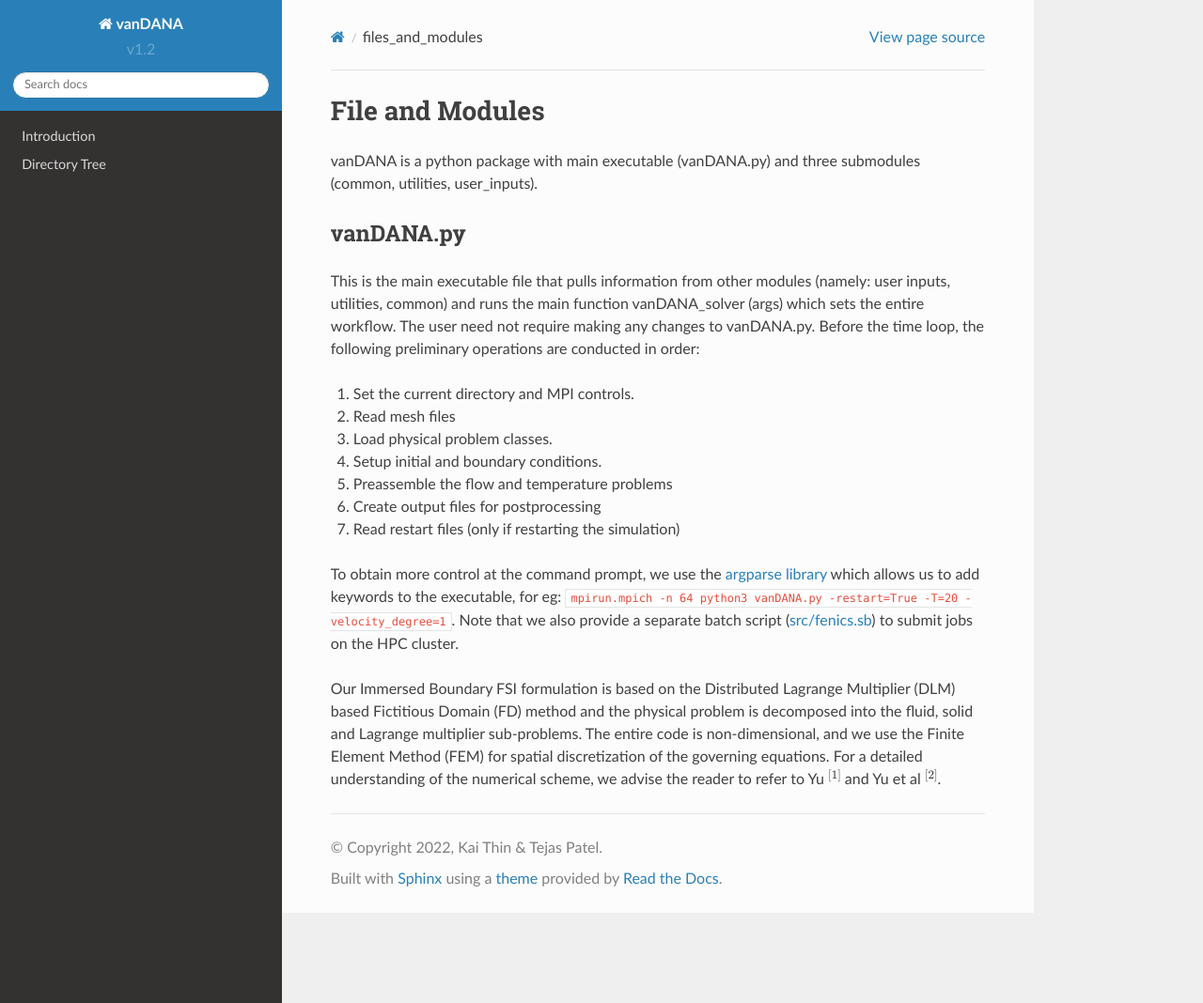
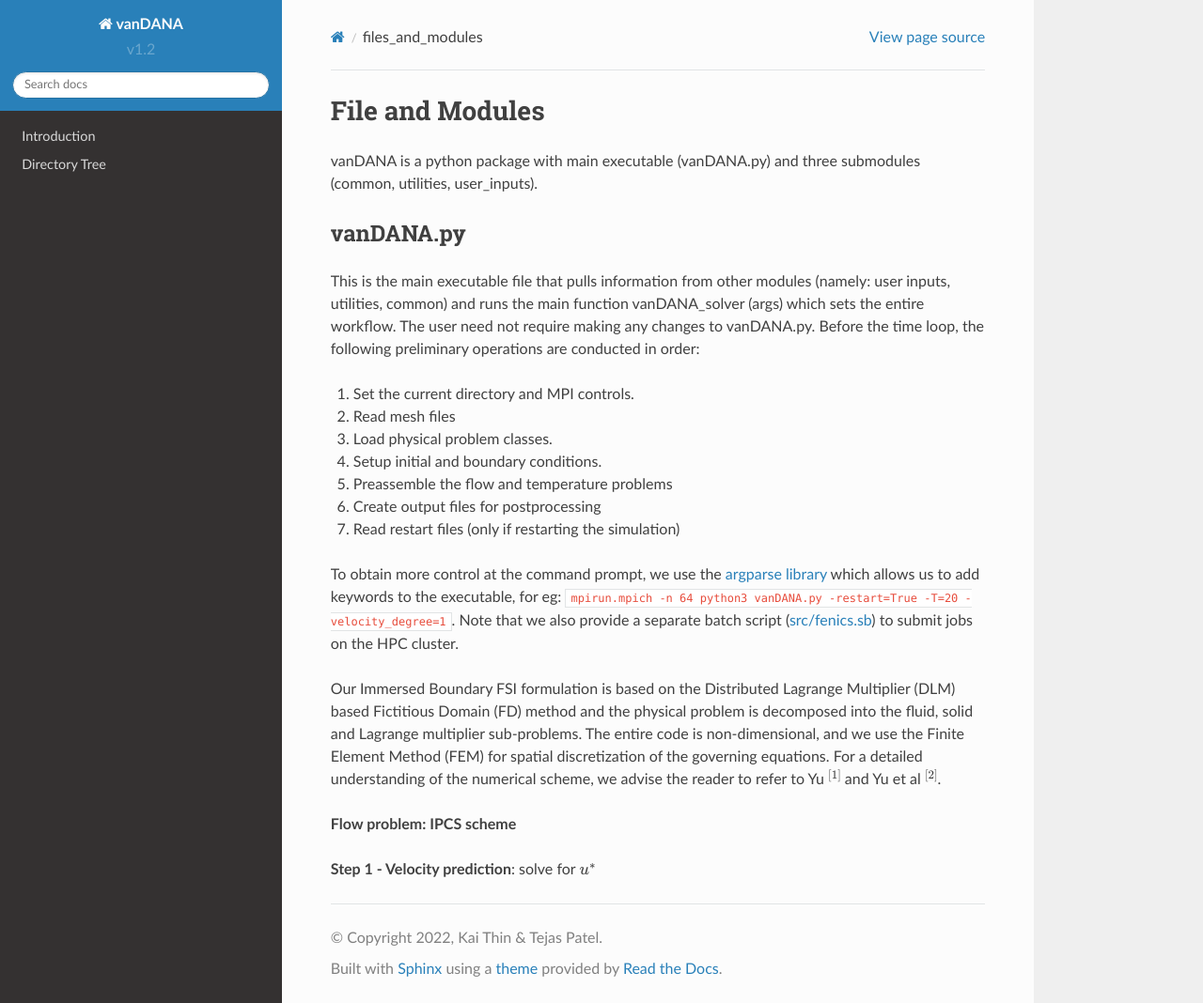
Before and after one commit to kaithin5/test, a Sphinx documentation site: the page built from docs/source/files_and_modules.rst, in a window 1280 px wide and 1068 px high. Shown: the whole window at 94% size. Built offline with Sphinx 7.4.7 and the Read the Docs theme 2.0.0, drawn with Linux system fonts in a browser that asks for light colours; pages that are not in the unit, such as notebooks, are missing from menus.

Commit message:
Update files_and_modules.rst

```diff
--- a/docs/source/files_and_modules.rst
+++ b/docs/source/files_and_modules.rst
@@ -24,3 +24,7 @@ This is the main executable file that pulls information from other modules (name
 To obtain more control at the command prompt, we use the `argparse library <https://docs.python.org/3/library/argparse.html>`__ which allows us to add keywords to the executable, for eg: ``mpirun.mpich -n 64 python3 vanDANA.py -restart=True -T=20 -velocity_degree=1``. Note that we also provide a separate batch script (`src/fenics.sb <https://github.com/patelte8/vanDANA/blob/IB-FSI/src/fenics.sb>`__) to submit jobs on the HPC cluster.
 
 Our Immersed Boundary FSI formulation is based on the Distributed Lagrange Multiplier (DLM) based Fictitious Domain (FD) method and the physical problem is decomposed into the fluid, solid and Lagrange multiplier sub-problems. The entire code is non-dimensional, and we use the Finite Element Method (FEM) for spatial discretization of the governing equations. For a detailed understanding of the numerical scheme, we advise the reader to refer to Yu :math:`{ }^{[1]}` and Yu et al :math:`{ }^{[2]}`.
+
+**Flow problem: IPCS scheme**
+
+**Step 1 - Velocity prediction**: solve for :math:`u^{*}`
```
